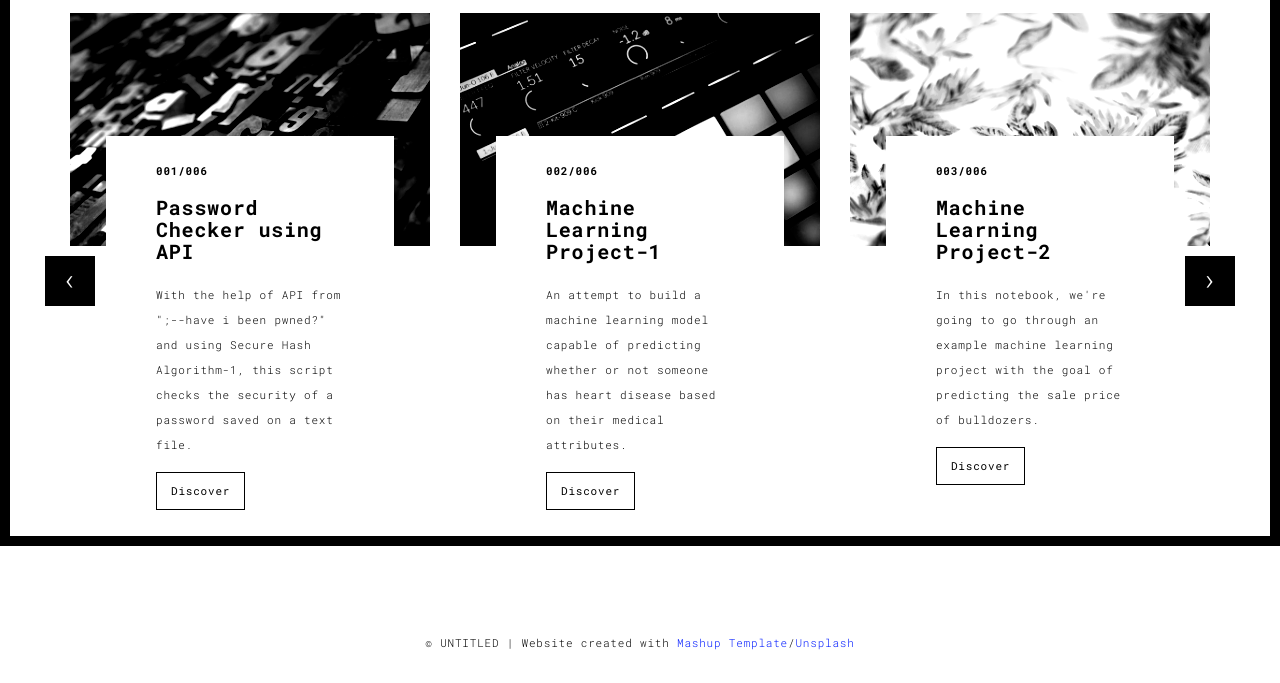
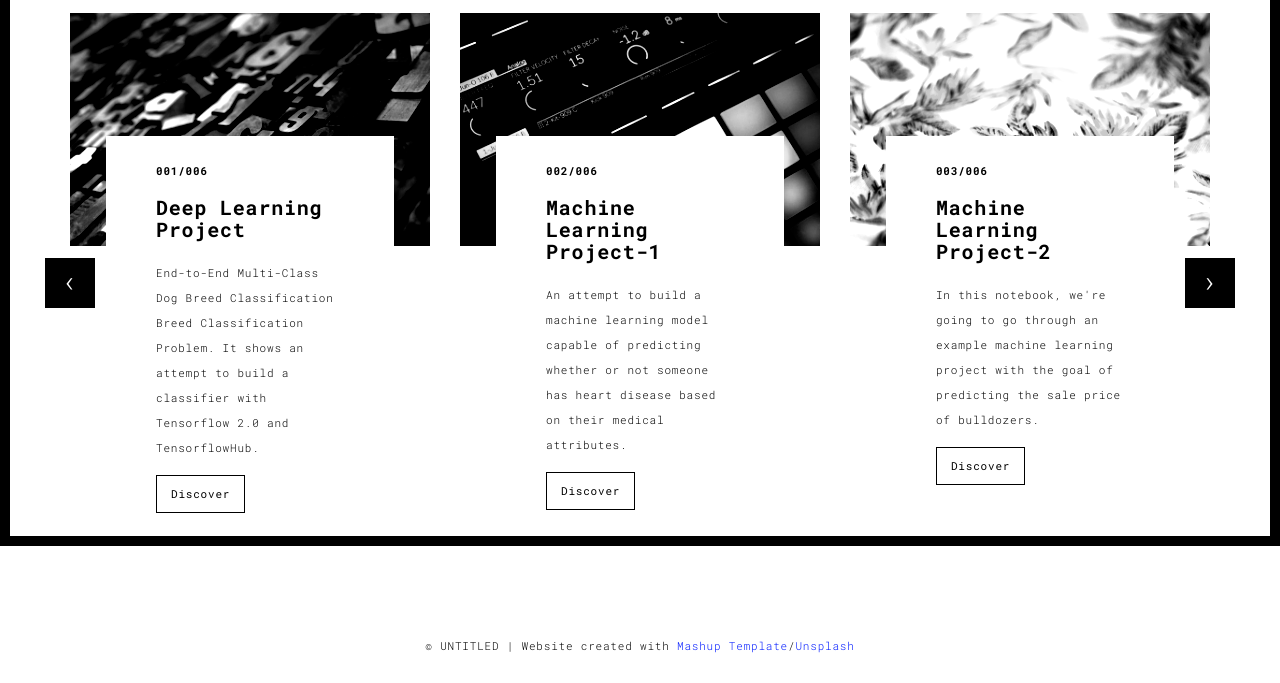
Before and after one commit to SirazSium84/portfolio-webpage, a Flask app: page /works.html in a window 1280 px wide. Shown: the part 254-937 px from the top of the page. Before the commit the page ends 904 px from the top, so only its background shows below. Run offline with Flask 2, Linux system fonts and the light colour scheme; some libraries are stand-ins or nearby versions.

Commit message:
Updating the files.

```diff
--- a/templates/works.html
+++ b/templates/works.html
@@ -74,9 +74,9 @@
                       </a>
                       <div class="card-container card-container-lg">
                         <h4>001/006</h4>
-                        <h3>Password Checker using API</h3>
-                        <p>With the help of API from ";--have i been pwned?" and using Secure Hash Algorithm-1, this script checks the security of a password saved on a text file.</p>
-                        <a href="https://github.com/SirazSium84/Password-Checker"  target="_blank" title="" class="btn btn-default">Discover</a>
+                        <h3>Deep Learning Project</h3>
+                        <p>End-to-End Multi-Class Dog Breed Classification Breed Classification Problem. It shows an attempt to build a classifier with Tensorflow 2.0 and TensorflowHub.</p>
+                        <a href="https://github.com/SirazSium84/dog-vision"  target="_blank" title="" class="btn btn-default">Discover</a>
                       </div>
                     </div>
                     <div class="col-sm-4">
@@ -125,9 +125,9 @@
                       </a>
                       <div class="card-container">
                         <h4>005/006</h4>
-                        <h3>Image Format Converter</h3>
-                        <p>Using Simple Python image library, converting a folder full of images to a desired format.</p>
-                        <a href="https://github.com/SirazSium84/Image-Format-Converter"  target="_blank" class="btn btn-default">Discover</a>
+                        <h3>Password Checker using API</h3>
+                        <p>With the help of API from ";--have i been pwned?" and using Secure Hash Algorithm-1, this script checks the security of a password saved on a text file.</p>
+                        <a href="https://github.com/SirazSium84/Password-Checker"  target="_blank" class="btn btn-default">Discover</a>
                       </div>
                     </div>
 
```
